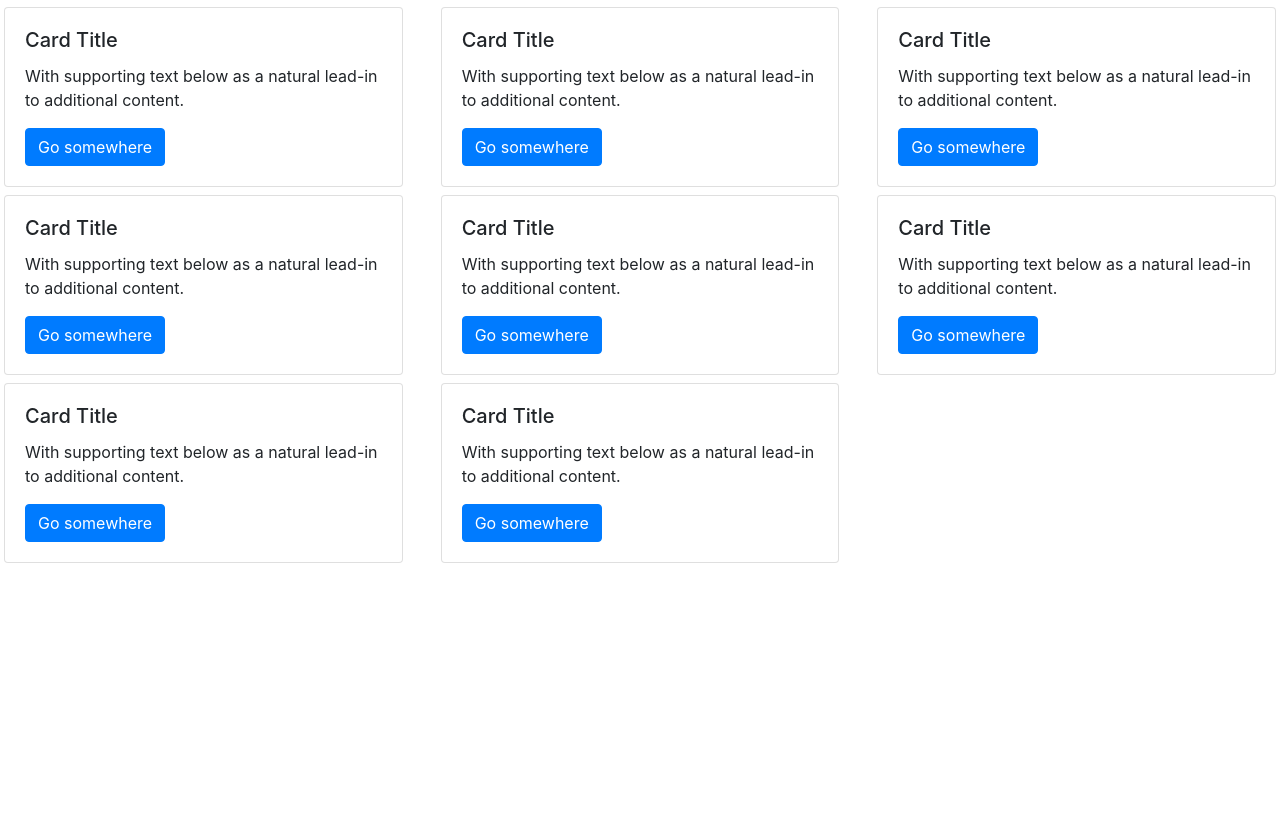
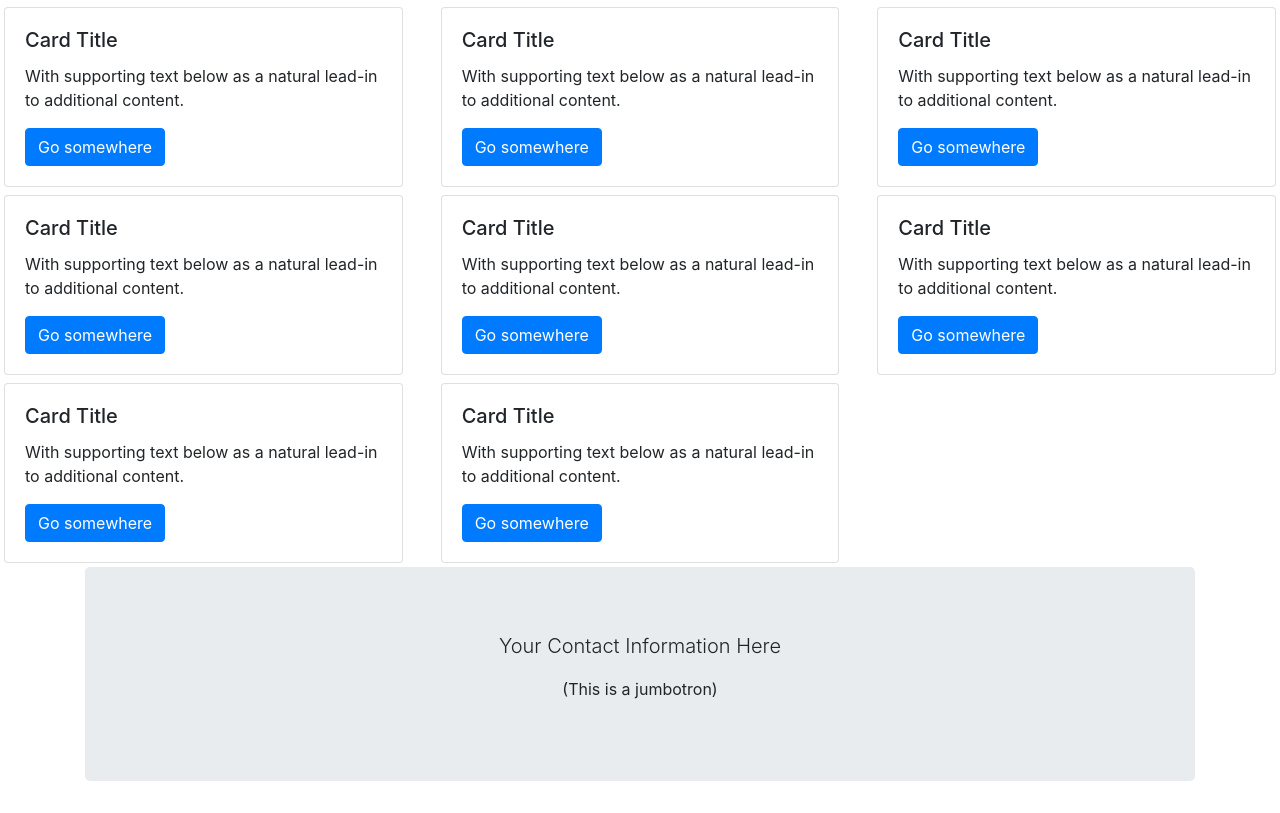
Before and after one commit to kvn35124/bootstrap-resume, a plain HTML site: page index.html in a window 1280 px wide. Shown: the part 805-1618 px from the top of the page. Before the commit the page ends 1372 px from the top, so only its background shows below. Drawn offline with nearby package versions, Linux system fonts and the light colour scheme.

Commit message:
added another jumbotron

```diff
--- a/index.html
+++ b/index.html
@@ -123,6 +123,12 @@
             </div>
         </div>
     </div>
+    <div class="container">
+        <div class="jumbotron">
+            <p class="lead text-center">Your Contact Information Here</p>
+            <p class="text-center">(This is a jumbotron)</p>
+        </div>
+    </div>
 
 
     <script src="https://code.jquery.com/jquery-3.3.1.slim.min.js"
```
